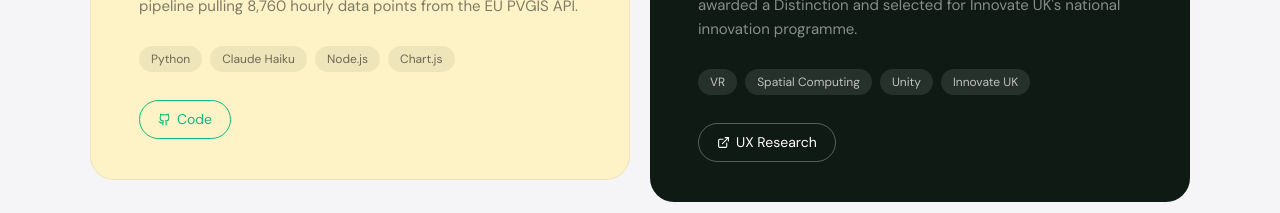
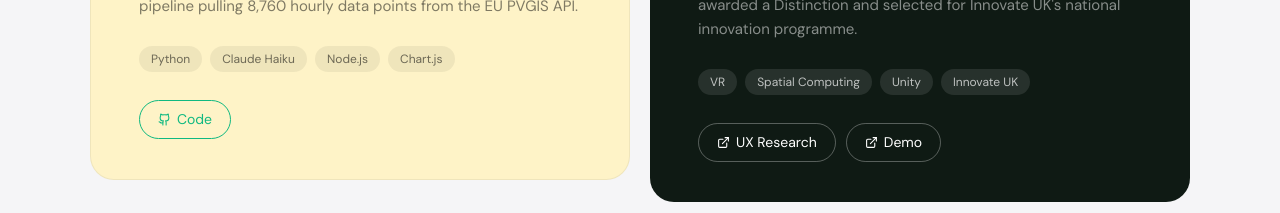
Before and after one commit to ShivaShanmukh/portfolio, a React (Vite) app: page / in a window 1280 px wide. Shown: the part 2460-2673 px from the top of the page. Built offline with nearby package versions, Linux system fonts and the light colour scheme.

Commit message:
Add YouTube demo link to ANT project and update UI

```diff
--- a/src/App.jsx
+++ b/src/App.jsx
@@ -86,6 +86,7 @@ const PROJECTS = [
     live: null,
     github: null,
     miro: "https://miro.com/app/board/uXjVL9BTCNI=/?share_link_id=141665411617",
+    demo: "https://youtu.be/mOkCVJZUkcssi=jMf1b0b2J2Ejusu_",
     color: "#ffffff",
     bg: "#0f1a14",
     metric: "A+",
@@ -268,7 +269,14 @@ function ProjectCard({ project, index }) {
                 <ExternalLink size={13} /> UX Research
               </a>
             )}
-            {!project.live && !project.github && !project.figma && !project.miro && (
+            {project.demo && (
+              <a href={project.demo} target="_blank" rel="noreferrer"
+                className={isDark ? "btn-ghost-dark" : "btn-ghost"}
+                style={{ fontSize: 14, padding: "8px 18px" }}>
+                <ExternalLink size={13} /> Demo
+              </a>
+            )}
+            {!project.live && !project.github && !project.figma && !project.miro && !project.demo && (
               <span style={{ fontSize: 13, color: isDark ? "rgba(255,255,255,0.3)" : "rgba(0,0,0,0.3)", padding: "8px 0" }}>
                 Private deployment
               </span>
```
